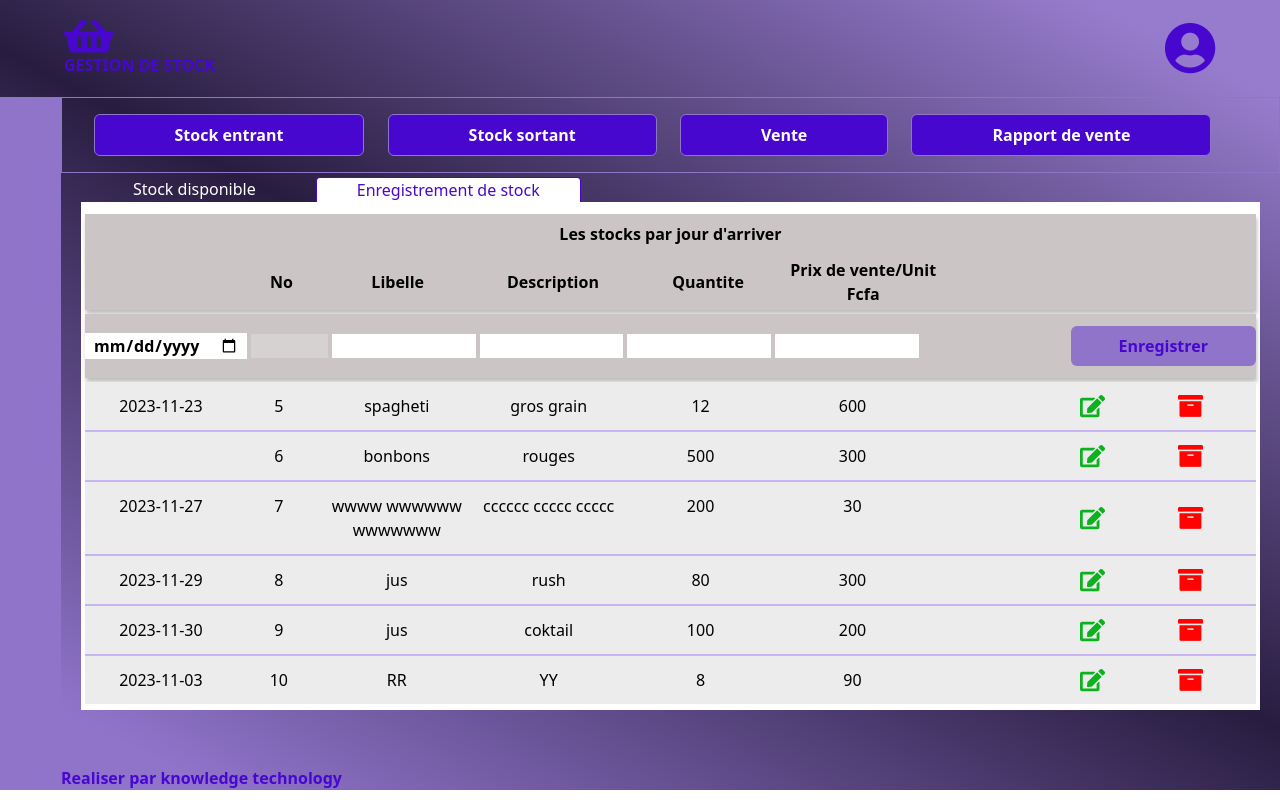
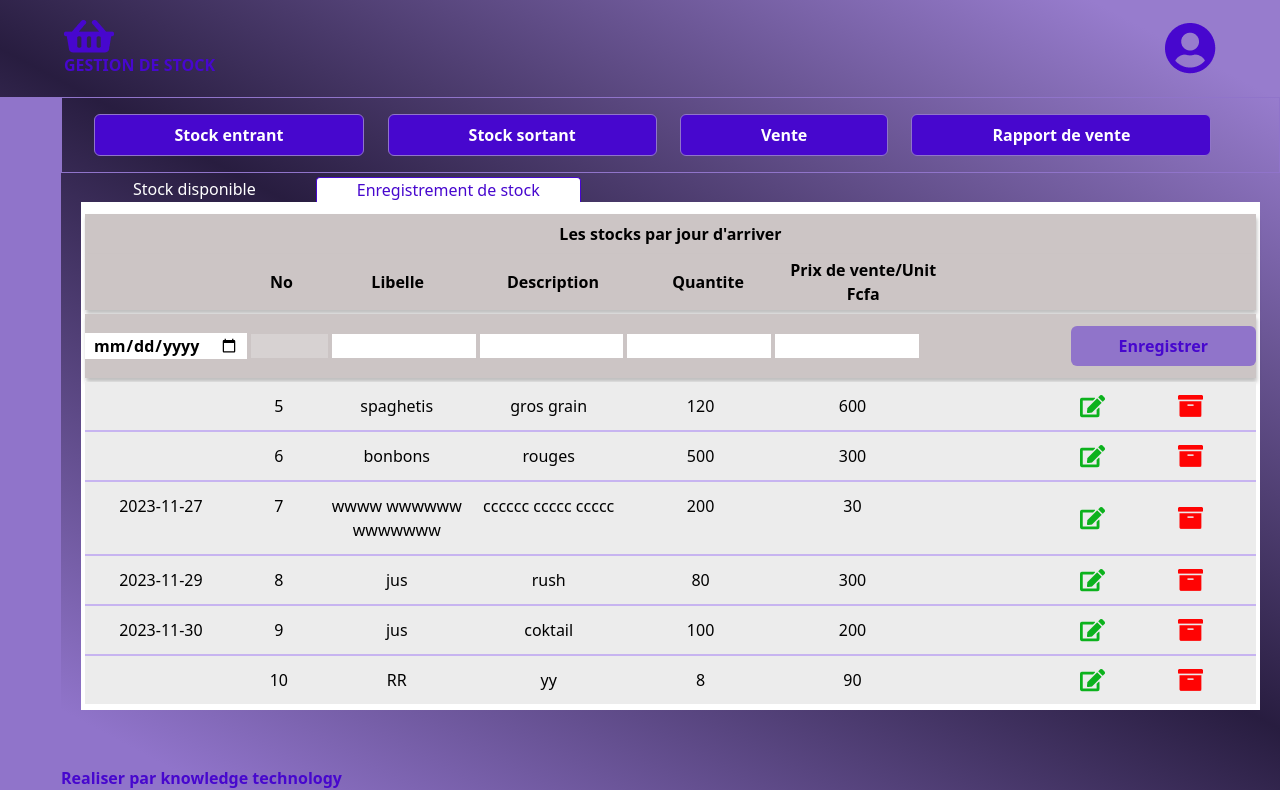
Before and after one commit to SEWENDA-Tchaou/GESTION_STOCK, a React (Vite) app: page /datestock in a window 1280 px wide. Built offline with nearby package versions, Linux system fonts and the light colour scheme; data requests are answered from the project's data file.

Commit message:
remove navigate

```diff
--- a/db.json
+++ b/db.json
@@ -45,12 +45,11 @@
   ],
   "articles": [
     {
-      "nom_article": "spagheti",
+      "id": 5,
+      "nom_article": "spaghetis",
       "desc": "gros grain",
-      "quantite": "12",
-      "prix_vente": "600",
-      "dates": "2023-11-23",
-      "id": 5
+      "quantite": "120",
+      "prix_vente": "600"
     },
     {
       "id": 6,
@@ -84,12 +83,11 @@
       "id": 9
     },
     {
+      "id": 10,
       "nom_article": "RR",
-      "desc": "YY",
+      "desc": "yy",
       "quantite": "8",
-      "prix_vente": "90",
-      "dates": "2023-11-03",
-      "id": 10
+      "prix_vente": "90"
     }
   ]
 }
--- a/src/Components/StockDate.jsx
+++ b/src/Components/StockDate.jsx
@@ -53,8 +53,10 @@ function StockDate() {
     //     console.log(err)
     //   })
     // },[])
-  const handleEdit = (id)=>{
-    navigate("/stockedit/"+id)
+  const handleEdit = ()=>{
+    // navigate("/stockedit/"+id)
+    window.location.reload()
+
   }
 
   const handleDelete = (id)=>{
```
